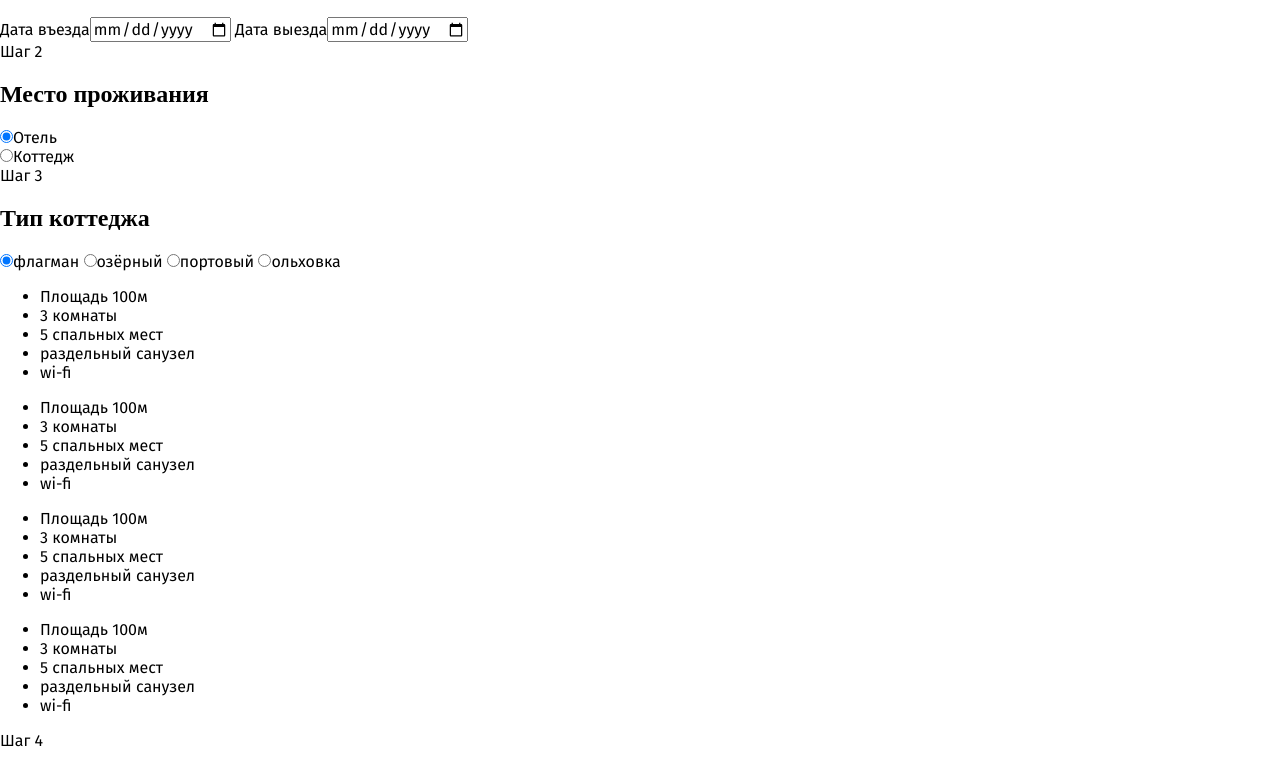
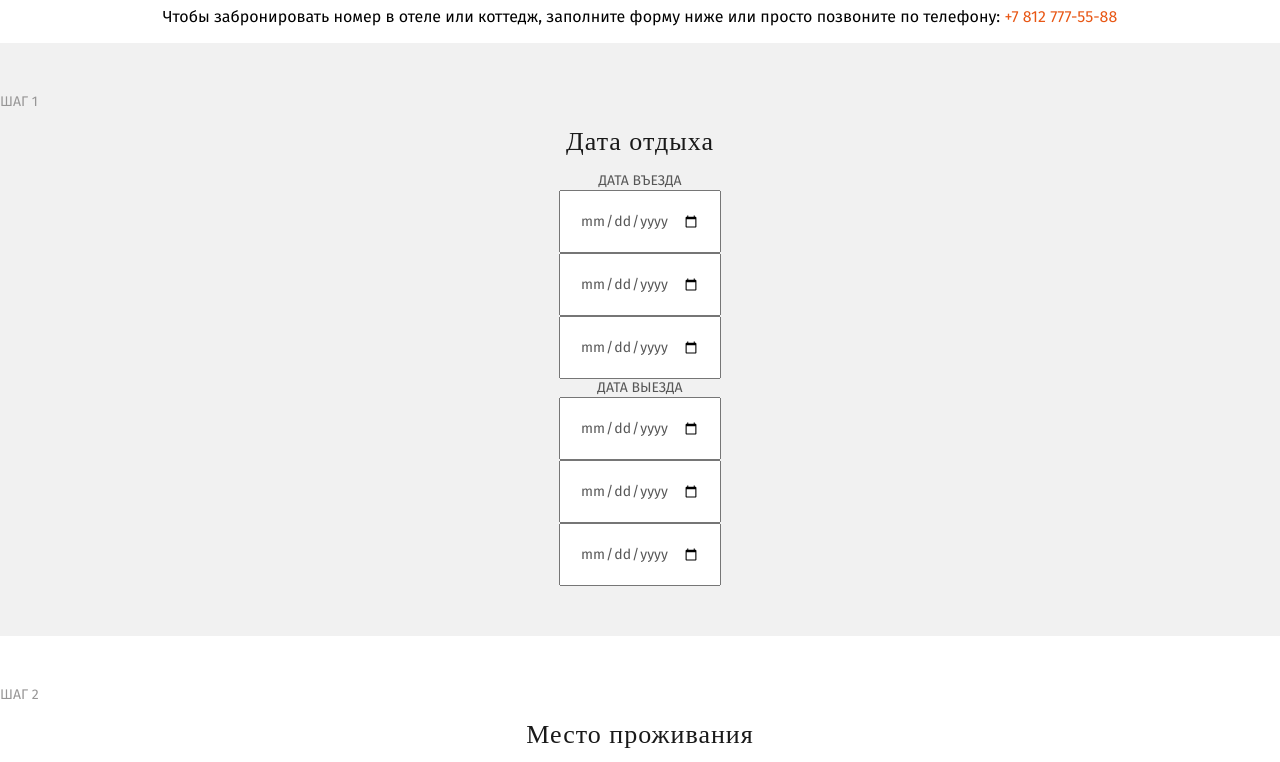
Before and after one commit to palashina/green_valley, a website: page form.html in a window 1280 px wide. Shown: the part 256-1018 px from the top of the page. Drawn offline with nearby package versions, Linux system fonts and the light colour scheme; files that its build step writes are made by us from their sources; a web font is replaced by a local one.

Commit message:
Стилизация формы

```diff
--- a/form.html
+++ b/form.html
@@ -49,8 +49,8 @@
 		<legend class="booking-form__step-title">Шаг 1</legend>
 		<h2 class="booking-form__title">Дата отдыха</h2>
 		<div class="booking-form__calendar">
-			<label for="entry-date" class="booking-form__date">Дата въезда<input id="entry-date" type="date" name="calendar"></label>
-            <label for="exit-date" class="booking-form__date">Дата выезда<input id="exit-date" type="date" name="calendar"></label>
+			<label for="entry-date" class="booking-form__date">Дата въезда<input id="entry-date" type="date" name="calendar"><input id="entry-date" type="date" name="calendar"><input id="entry-date" type="date" name="calendar"></label>
+            <label for="exit-date" class="booking-form__date">Дата выезда<input id="entry-date" type="date" name="calendar"><input id="entry-date" type="date" name="calendar"><input id="exit-date" type="date" name="calendar"></label>
 		</div>
 	</div>
 <!-- /STEP-ONE -->
@@ -71,7 +71,7 @@
 		<label class="booking-form__cottage-type"><input name="cottage-type" type="radio" value="ozerny">озёрный</label>
 		<label class="booking-form__cottage-type"><input name="cottage-type" type="radio" value="portovy">портовый</label>
 		<label class="booking-form__cottage-type"><input name="cottage-type" type="radio" value="olchovka">ольховка</label>
-		<div id="flagman" class="booking-form__cottage-options  booking-form__cottage-options--active">
+		<!-- <div id="flagman" class="booking-form__cottage-options  booking-form__cottage-options--active">
 			<ul class="booking-form__cottage-options-list">
 				<li>Площадь 100м</li>
 				<li>3 комнаты</li>
@@ -106,7 +106,7 @@
 				<li>раздельный санузел</li>
 				<li>wi-fi</li>
 			</ul>
-		</div>
+		</div> -->
 	</div>
 <!-- /STEP-THREE -->
 <!-- STEP-FOUR -->
--- a/gulpfile.js
+++ b/gulpfile.js
@@ -41,7 +41,7 @@ gulp.task('serve', gulp.series('build', function() {
   browserSync.init({                                        // запускаем локальный сервер (показ, автообновление, синхронизацию)
     server: './',                                           // папка, которая будет «корнем» сервера (путь из константы)
     port: 3000,                                             // порт, на котором будет работать сервер
-    startPath: 'single_room.html',                                // файл, который буде открываться в браузере при старте сервера
+    startPath: 'form.html',                                // файл, который буде открываться в браузере при старте сервера
   });
 
   gulp.watch(                                               // следим за HTML
--- a/less/blocks/booking-form.less
+++ b/less/blocks/booking-form.less
@@ -1,6 +1,4 @@
 .booking-form {
-
-	@media (min-width: 320px) and (max-width: 500px) {
 
 	&__step-title {
 		margin: auto;
@@ -20,7 +18,14 @@
 
 	&__inner {}
 
-	    &__step {}
+	&__step {
+		padding-top: 50px;
+		padding-bottom: 50px;
+	}
+
+	&__inner &__step:nth-child(2n+1) {
+		background-color: @grey-cold-cream;
+	}
 
 	&__step-title {}
 
@@ -43,6 +48,3 @@
 		padding: 20px 19px;
 	}
 }
-
-
-}
--- a/less/blocks/booking-promo.less
+++ b/less/blocks/booking-promo.less
@@ -1,17 +1,20 @@
 .booking-promo {
 
-	@media (min-width: 320px) and (max-width: 500px) {
-
 	&__headline {
+		padding-top: 75px;
 		text-align: center;
+		border-top: 1px solid @grey-cold-cream;
 		font-size: @font-size--biggest;
 		font-weight: normal;
 		letter-spacing: 2px;
 	}
 
 	&__about {
+		padding-left: 48px;
+		padding-right: 48px;
+		text-align: center;
 		font-size: @font-size;
-			line-height: 1.25rem;
+		line-height: 1.25em;
 	}
 
 	&__phone-link {
@@ -19,4 +22,3 @@
 		color: @orange-main;
 	}
 }
-}
--- a/less/variables.less
+++ b/less/variables.less
@@ -18,6 +18,7 @@
 @grey-darkest: #191919;
 
 @grey-cream: #f6f7f4;
+@grey-cold-cream: #f1f1f1;
 
 @text-color:                  #000;
 
```
Lines whose indentation alone changed are shown as unchanged.
